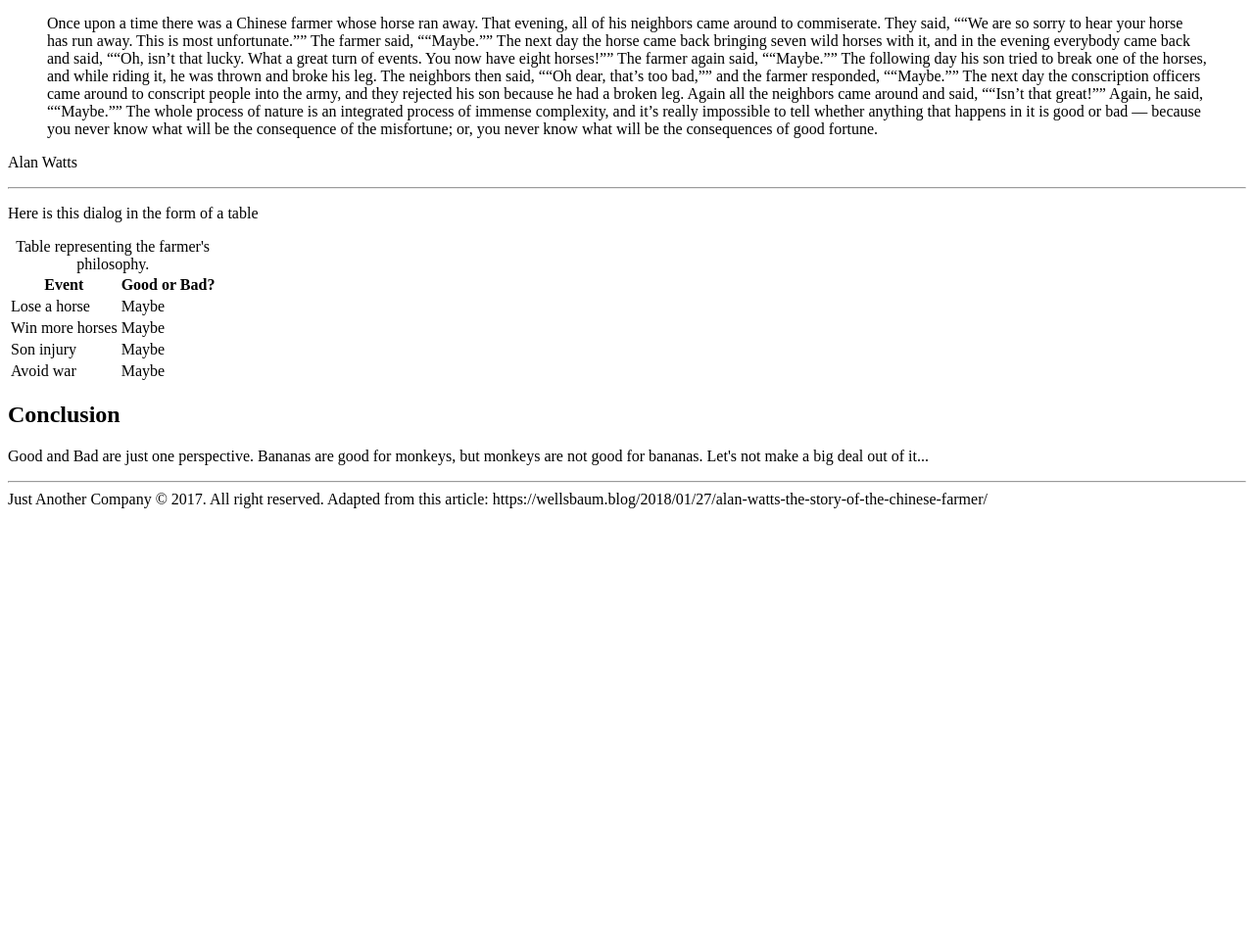
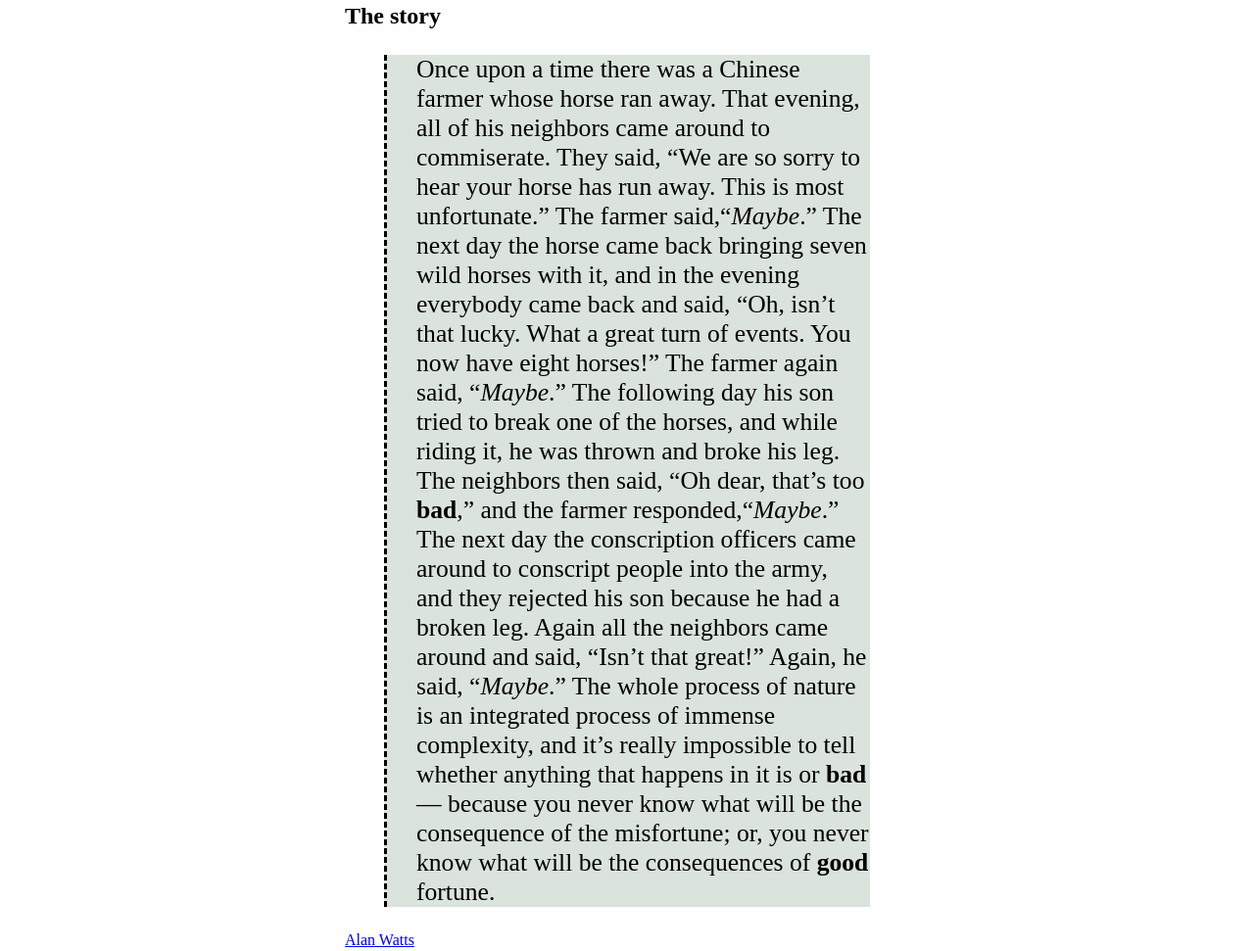
Before and after one commit to RobinMarien/progressive-enhancement, a plain HTML site: page index.html in a window 1280 px wide. Shown: the part 591-1562 px from the top of the page at 98% size. Before the commit the page ends 1118 px from the top, so only its background shows below. Drawn offline with Linux system fonts and the light colour scheme.

Commit message:
end of the day

```diff
--- a/index.html
+++ b/index.html
@@ -3,16 +3,17 @@
 <head>
     <meta charset="UTF-8">
     <title>The Story of the Chinese Farmer</title>
-    <link rel = "stylesheet"
-          type = "text/css"
-          href = "style.css" />
+    <link rel = "stylesheet" type = "text/css" href = "style.css" />
 </head>
 <body>
+    <section>
         <header>
             <h1>The Story of the Chinese Farmer</h1>
-        <p><time datetime="2016-05-11">11 may 2016</time>, <a href="https://medium.com/@gorius.alexandre" rel="author">Alexandre Gorius</a></p>
+            <p><time datetime="2016-05-11">11 may 2016</time>,
+            <a href="https://medium.com/@gorius.alexandre" rel="author" target="_blank" title="Take a look at his blog">Alexandre Gorius</a></p>
+        </header>
+
         <img src="https://cdn-images-1.medium.com/max/1000/1*2PCmLZyzQaF2pyKYkSTFpA.jpeg" alt="man using a fire extinguisher">
-    </header>
 
         <h2>Preamble</h2>
         <ul>
@@ -20,59 +21,66 @@
             <li>then read it again</li>
             <li>then tell it to your best friend</li>
         </ul>
-
+        <section class="story">
             <h2>The story</h2>
 
-    <blockquote>Once upon a time there was a Chinese farmer whose horse ran away. That evening, all of his neighbors came around to commiserate.
-        They said, <q>“We are so sorry to hear your horse has run away. This is most unfortunate.”</q> The farmer said, <q>“Maybe.”</q>
+            <blockquote>Once upon a time there was a Chinese farmer whose horse ran away.
+                That evening, all of his neighbors came around to commiserate.
+                They said, <q>We are so sorry to hear your horse has run away. This is most unfortunate.</q>
+                The farmer said,<q><em>Maybe</em>.</q>
                 The next day the horse came back bringing seven wild horses with it, and in the evening everybody came back and said,
-        <q>“Oh, isn’t that lucky. What a great turn of events. You now have eight horses!”</q> The farmer again said, <q>“Maybe.”</q>
+                <q>Oh, isn’t that lucky. What a great turn of events. You now have eight horses!</q>
+                The farmer again said, <q><em>Maybe</em>.</q>
 
                 The following day his son tried to break one of the horses, and while riding it, he was thrown and broke his leg.
-        The neighbors then said, <q>“Oh dear, that’s too bad,”</q> and the farmer responded, <q>“Maybe.”</q>
+                The neighbors then said, <q>Oh dear, that’s too <strong class="bad">bad</strong>,</q>
+                and the farmer responded,<q><em>Maybe</em>.</q>
                 The next day the conscription officers came around to conscript people into the army,
-        and they rejected his son because he had a broken leg. Again all the neighbors came around and said, <q>“Isn’t that great!”</q>
-        Again, he said, <q>“Maybe.”</q>
+                and they rejected his son because he had a broken leg. Again all the neighbors came around and said,
+                <q>Isn’t that great!</q>
+                Again, he said, <q><em>Maybe</em>.</q>
 
-    The whole process of nature is an integrated process of immense complexity, and it’s really impossible to tell whether anything
-    that happens in it is good or bad — because you never know what will be the consequence of the misfortune; or,
-        you never know what will be the consequences of good fortune.</blockquote>
+                The whole process of nature is an integrated process of immense complexity,
+                and it’s really impossible to tell whether anything
+                that happens in it is or <strong class="bad">bad</strong> — because you never know what will be the consequence of the misfortune; or,
+                you never know what will be the consequences of <strong class="good">good</strong> fortune.</blockquote>
 
-    <p>Alan Watts</p>
-    <hr>
-    <p>Here is this dialog in the form of a table</p>
+            <a href="https://nl.wikipedia.org/wiki/Alan_Watts" rel="author" target="_blank" title="Who is Alan Watts?">Alan Watts</a>
+        </section>
+    </section>
+
+    <section>
+        <h2>Here is this dialog in the form of a table</h2>
         <table>
             <caption>Table representing the farmer's philosophy.</caption>
             <tr>
                 <th>Event</th>
-            <th>Good or Bad?</th>
+                <th><strong class="good">Good</strong> or <strong class="bad">bad</strong>?</th>
             </tr>
             <tr>
                 <td>Lose a horse</td>
-            <td>Maybe</td>
+                <td><em>Maybe</em></td>
             </tr>
             <tr>
                 <td>Win more horses</td>
-            <td>Maybe</td>
+                <td><em>Maybe</em></td>
             </tr>
             <tr>
                 <td>Son injury</td>
-            <td>Maybe</td>
+                <td><em>Maybe</em></td>
             </tr>
             <tr>
                 <td>Avoid war</td>
-            <td>Maybe</td>
+                <td><em>Maybe</em></td>
             </tr>
         </table>
 
 
         <h2>Conclusion</h2>
-    <p>Good and Bad are just one perspective. Bananas are good for monkeys,
-    but monkeys are not good for bananas. Let's not make a big deal out of it...</p>
+        <p><strong class="good">Good</strong> and <strong class="bad">Bad</strong> are just one perspective. Bananas are <strong class="good">good</strong> for monkeys,
+        but monkeys are not <strong class="good">good</strong> for bananas. Let's not make a big deal out of it...</p>
+    </section>
 
-    <hr>
-
-    <footer>Just Another Company &copy; 2017. All right reserved.
-        Adapted from this article: https://wellsbaum.blog/2018/01/27/alan-watts-the-story-of-the-chinese-farmer/</footer>
+    <footer>Just Another Company &copy; 2017. All right reserved. <a title="Adapted from this article" href="https://wellsbaum.blog/2018/01/27/alan-watts-the-story-of-the-chinese-farmer/" target="_blank">https://wellsbaum.blog/2018/01/27/alan-watts-the-story-of-the-chinese-farmer/</a></footer>
 </body>
 </html>
--- a/style.css
+++ b/style.css
@@ -0,0 +1,44 @@
+body{
+    width:90%;
+    margin-left:5%;
+}
+
+p{
+    font-family: Butler, Bentham, serif;
+    color:#8a3a88;
+    letter-spacing: 2px;
+}
+
+h1{
+    font-size:50px;
+    margin-bottom:5px;
+}
+
+section{
+    border-bottom: 3px solid black;
+    padding-bottom: 10px;
+    margin-top: 5px;
+    margin-bottom: 3px;
+}
+
+.story{
+    margin:auto;
+    width:50%;
+    border-bottom: none;
+}
+
+footer{
+    margin-top:5px;
+}
+
+table{
+    caption-side: bottom;
+    border:2px solid black;
+}
+
+blockquote{
+    font-size: 160%;
+    background-color:#dae3dc;
+    border-left: dashed 3px;
+    padding-left:30px;
+}
```
Lines whose indentation alone changed are shown as unchanged.
